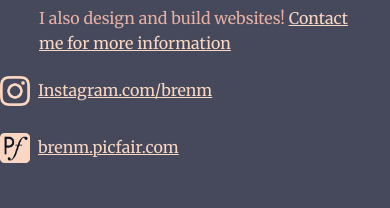
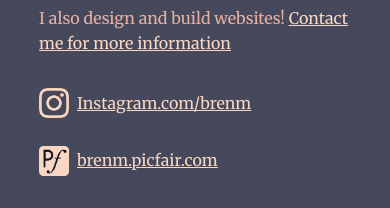
Before and after one commit to theopposablethumb/photography, a React (Create React App) app: page / in a window 390 px wide. Shown: the part 2771-2979 px from the top of the page. Before the commit the page ends 2956 px from the top, so only its background shows below. Built offline with nearby package versions, Linux system fonts and the light colour scheme; no server answers.

Commit message:
Small styling bug in the footer on mobile
Social media icons were't getting left hand padding due to specificity in CSS

```diff
--- a/src/styles.css
+++ b/src/styles.css
@@ -218,7 +218,7 @@ button:hover {background: #FAD7C3;}
 @media screen and (max-width: 450px) {
 	footer {padding: 1em 0;}
 
-	footer p, footer ul {display: block; padding: .8em 10%;}
+	footer p, footer ul.social {display: block; padding: .8em 10%;}
 	footer p {margin: 0;}
 
 	div.centered {padding: 1vh 10vw 5vh;}
```
